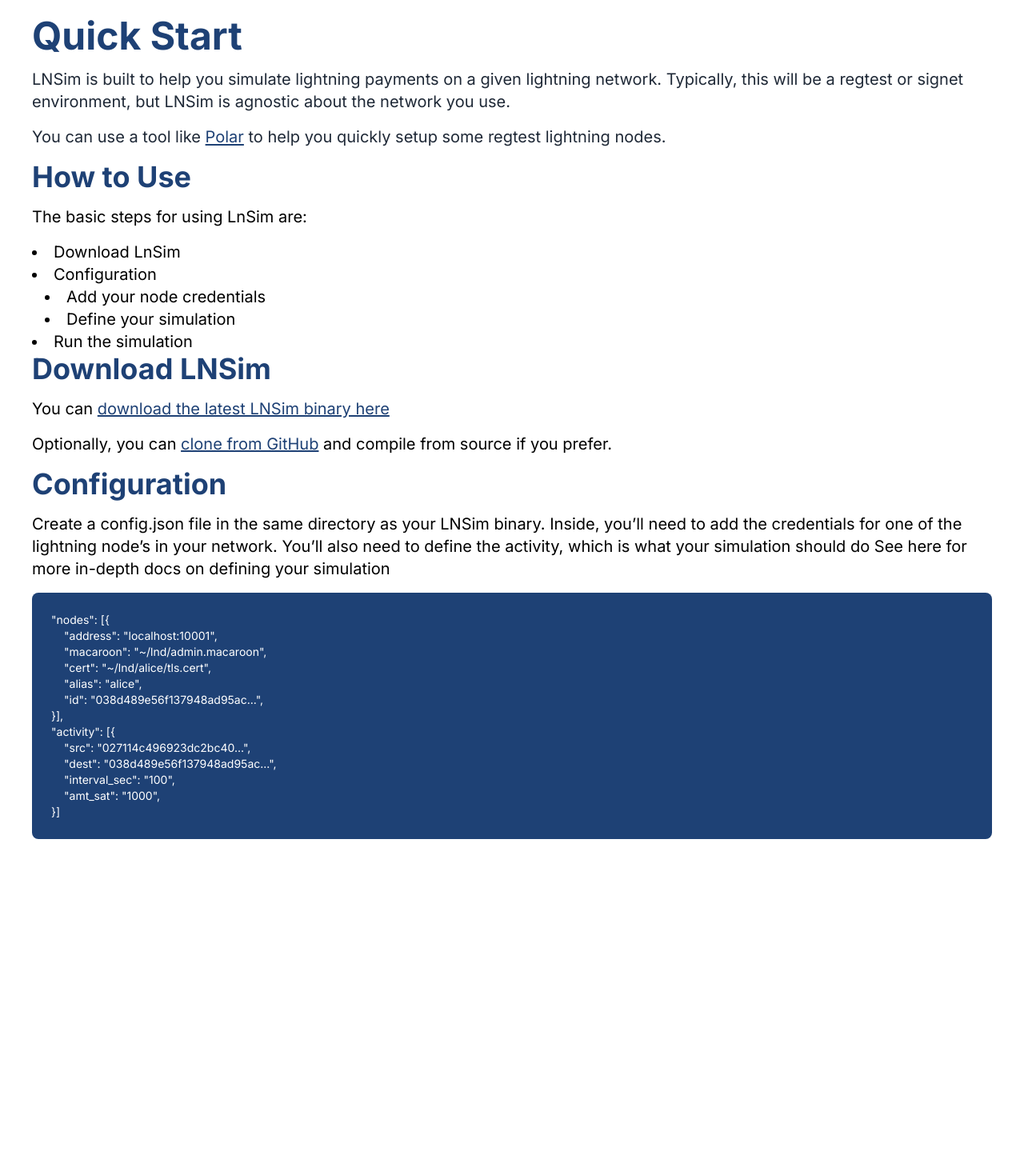
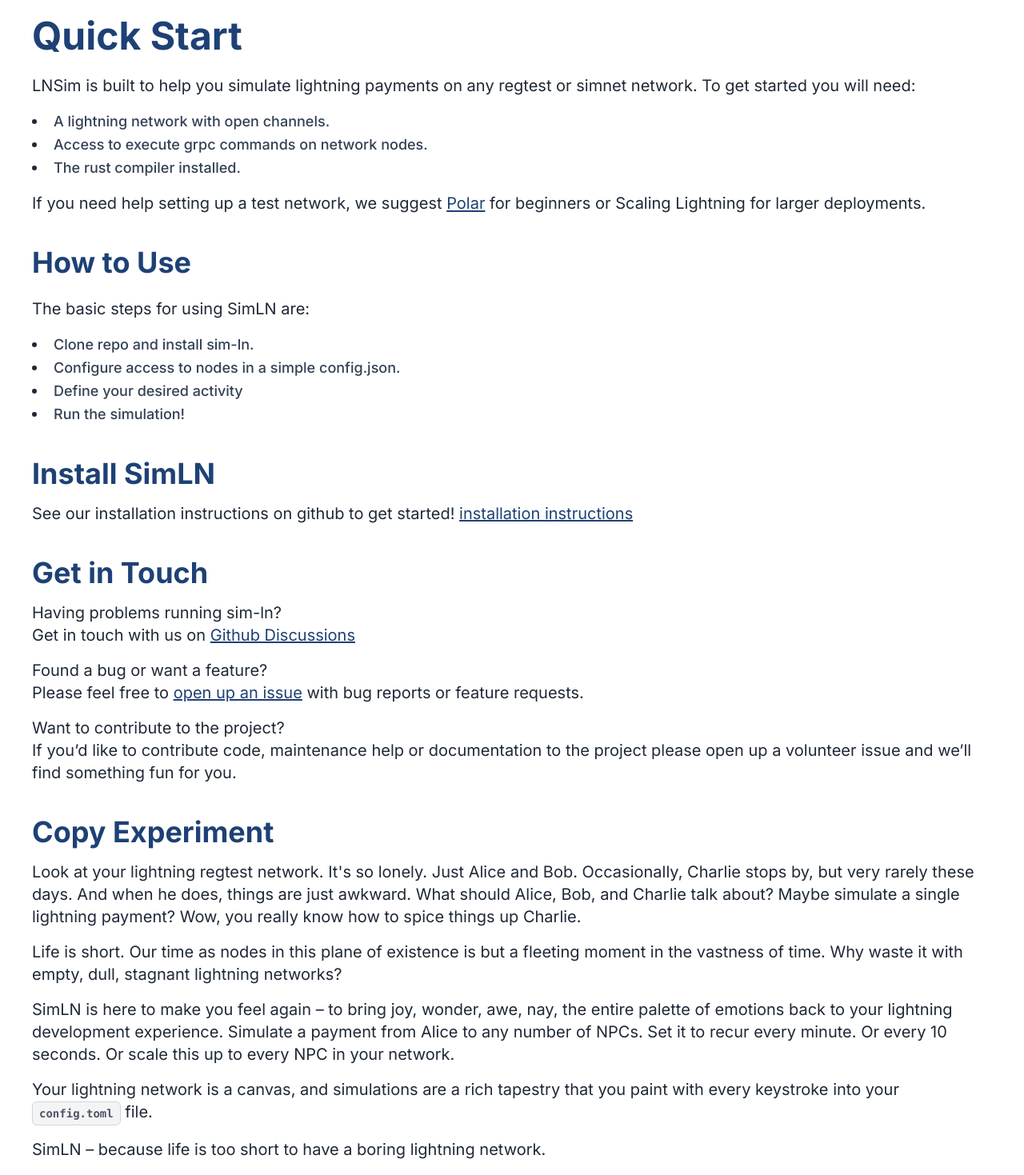
Before and after one commit to bitcoin-dev-project/sim-ln-website, a Next.js app: page /guide in a window 1280 px wide. Shown: the part 201-1670 px from the top of the page at 80% size. Before the commit the page ends 1290 px from the top, so only its background shows below. Built offline with nearby package versions, Linux system fonts and the light colour scheme.

Commit message:
feat: new copy

```diff
--- a/package.json
+++ b/package.json
@@ -19,6 +19,7 @@
     "postcss": "8.4.28",
     "react": "18.2.0",
     "react-dom": "18.2.0",
+    "sass": "^1.68.0",
     "tailwindcss": "3.3.3",
     "typescript": "5.1.6"
   }
--- a/src/pages/guide.tsx
+++ b/src/pages/guide.tsx
@@ -7,52 +7,185 @@
   return (
     <main className="w-full font-inter text-xl px-10 py-10 md:max-w-7xl mx-auto">
       <Image src={race_car} alt="race_car" />
-      <section className="text-gray-800 font-normal">
-        <h1 className="text-5xl pb-4 text-brand-primary font-bold">
+      <section className="text-gray-800 font-normal pb-10">
+        <h1 className="text-5xl pb-6 text-brand-primary font-bold">
           Quick Start
         </h1>
-        <p className="pb-4">
-          LNSim is built to help you simulate lightning payments on a given
-          lightning network. Typically, this will be a regtest or signet
-          environment, but LNSim is agnostic about the network you use.
+        <div className="flex flex-col gap-4">
+          <p>
+            LNSim is built to help you simulate lightning payments on any
+            regtest or simnet network. To get started you will need:
           </p>
-        <div className="pb-4">
-          You can use a tool like{" "}
+          <ul className="list-disc list-inside">
+            <li>
+              <span className="text-lg text-slate-700 font-medium">
+                A lightning network with open channels.
+              </span>
+            </li>
+            <li>
+              <span className="text-lg text-slate-700 font-medium">
+                Access to execute grpc commands on network nodes.
+              </span>
+            </li>
+            <li>
+              <span className="text-lg text-slate-700 font-medium">
+                The rust compiler installed.
+              </span>
+            </li>
+          </ul>
+          <p>
+            If you need help setting up a test network, we suggest{" "}
+            <span>
               <Link
                 className="underline underline-offset-2 text-brand-primary"
                 href="https://lightningpolar.com/"
                 target="_blank"
               >
                 Polar
-          </Link>{" "}
-          to help you quickly setup some regtest lightning nodes.
+              </Link>
+            </span>{" "}
+            for beginners or Scaling Lightning for larger deployments.
+          </p>
+        </div>
+      </section>
+
+      <section className="text-gray-800 font-normal pb-10">
+        <h2 className="text-4xl pb-6 text-brand-primary font-bold">
+          How to Use
+        </h2>
+        <div className="flex flex-col gap-4">
+          <p>The basic steps for using SimLN are:</p>
+          <ul className="list-disc list-inside">
+            <li>
+              <span className="text-lg text-slate-700 font-medium">
+                Clone repo and install sim-ln.
+              </span>
+            </li>
+            <li>
+              <span className="text-lg text-slate-700 font-medium">
+                Configure access to nodes in a simple config.json.
+              </span>
+            </li>
+            <li>
+              <span className="text-lg text-slate-700 font-medium">
+                Define your desired activity
+              </span>
+            </li>
+            <li>
+              <span className="text-lg text-slate-700 font-medium">
+                Run the simulation!
+              </span>
+            </li>
+          </ul>
+        </div>
+      </section>
+
+      <section className="text-gray-800 font-normal pb-10">
+        <h2 className="text-4xl pb-4 text-brand-primary font-bold">
+          Install SimLN
+        </h2>
+        <p>
+          See our installation instructions on github to get started!{" "}
+          <span>
+            <Link
+              href="https://github.com/bitcoin-dev-project/sim-ln#getting-started"
+              className="underline underline-offset-1 text-brand-primary"
+            >
+              installation instructions
+            </Link>
+          </span>
+        </p>
+      </section>
+      <section className="text-gray-800 font-normal pb-10">
+        <h2 className="text-4xl pb-4 text-brand-primary font-bold">
+          Get in Touch
+        </h2>
+        <div className="flex flex-col gap-4">
+          <div>
+            <p>Having problems running sim-ln?</p>
+            <p>
+              <span>Get in touch with us on </span>
+              <span>
+                <Link
+                  href="https://github.com/bitcoin-dev-project/sim-ln/discussions"
+                  className="underline underline-offset-1 text-brand-primary"
+                >
+                  Github Discussions
+                </Link>
+              </span>
+            </p>
+          </div>
+          <div>
+            <p>Found a bug or want a feature?</p>
+            <p>
+              <span>Please feel free to </span>
+              <span>
+                <Link
+                  href="https://github.com/bitcoin-dev-project/sim-ln/issues/new"
+                  className="underline underline-offset-1 text-brand-primary"
+                >
+                  open up an issue
+                </Link>
+              </span>
+              <span> with bug reports or feature requests.</span>
+            </p>
+          </div>
+          <div>
+            <p>Want to contribute to the project?</p>
+            <p>
+              If you’d like to contribute code, maintenance help or
+              documentation to the project please open up a volunteer issue and
+              we’ll find something fun for you.
+            </p>
+          </div>
+        </div>
+      </section>
+      <section className="text-gray-800 font-normal pb-10">
+        <h2 className="text-4xl pb-4 text-brand-primary font-bold">
+          Copy Experiment
+        </h2>
+        <div className="flex flex-col gap-4">
+          <p>
+            Look at your lightning regtest network. It&apos;s so lonely. Just Alice
+            and Bob. Occasionally, Charlie stops by, but very rarely these days.
+            And when he does, things are just awkward. What should Alice, Bob,
+            and Charlie talk about? Maybe simulate a single lightning payment?
+            Wow, you really know how to spice things up Charlie.
+          </p>
+          <p>
+            Life is short. Our time as nodes in this plane of existence is but a
+            fleeting moment in the vastness of time. Why waste it with empty,
+            dull, stagnant lightning networks?
+          </p>
+          <p>
+            SimLN is here to make you feel again – to bring joy, wonder, awe,
+            nay, the entire palette of emotions back to your lightning
+            development experience. Simulate a payment from Alice to any number
+            of NPCs. Set it to recur every minute. Or every 10 seconds. Or scale
+            this up to every NPC in your network.
+          </p>
+          <p>
+            Your lightning network is a canvas, and simulations are a rich
+            tapestry that you paint with every keystroke into your <Code>config.toml</Code>
+            file.
+          </p>
+          <p>
+            SimLN – because life is too short to have a boring lightning
+            network.
+          </p>
         </div>
       </section>
       <section>
-        <h2 className="text-4xl pb-4 text-brand-primary font-bold">How to Use</h2>
-        <p className="pb-4">The basic steps for using LnSim are:</p>
-        <ul className='list-disc list-inside'>
-          <li>
-            <span>Download LnSim</span>
-          </li>
-          <li>
-            <span>Configuration</span>
-            <ul className='ml-4 list-disc list-inside'>
-              <li>Add your node credentials</li>
-              <li>Define your simulation</li>
-            </ul>
-          </li>
-          <li>Run the simulation</li>
-        </ul>
-      </section>
-      <section>
-        <h2 className="text-4xl pb-4 text-brand-primary font-bold">Download LNSim</h2>
-        <p className="pb-4">You can <Link href="https://github.com/bitcoin-dev-project/sim-ln" className="underline underline-offset-1 text-brand-primary">download the latest LNSim binary here</Link></p>
-        <p className="pb-4">Optionally, you can <Link href="https://github.com/bitcoin-dev-project/sim-ln" className="underline underline-offset-1 text-brand-primary">clone from GitHub</Link> and compile from source if you prefer.</p>
-      </section>
-      <section>
-        <h2 className="text-4xl pb-4 text-brand-primary font-bold">Configuration</h2>
-        <p className="pb-4">Create a config.json file in the same directory as your LNSim binary. Inside, you’ll need to add the credentials for one of the lightning node’s in your network. You’ll also need to define the activity, which is what your simulation should do <Link href="/">See here </Link> for more in-depth docs on defining your simulation</p>
+        <h2 className="text-4xl pb-4 text-brand-primary font-bold">
+          Configuration
+        </h2>
+        <p className="pb-4">
+          Create a config.json file in the same directory as your SimLN binary.
+          Inside, you’ll need to add the credentials for one of the lightning
+          node’s in your network. You’ll also need to define the activity, which
+          is what your simulation should do <Link href="/">See here </Link> for
+          more in-depth docs on defining your simulation
+        </p>
       </section>
       <ConfigFileAnnotation />
     </main>
@@ -82,5 +215,15 @@
         <p>{`}]`}</p>
       </div>
     </div>
+  );
+};
+
+const Code = ({children}: {children: string}) => {
+  return (
+    <>
+    <span> </span>
+    <code className="bg-gray-100 border-gray-300 border-[1px] rounded-md text-gray-600 font-semibold px-2 inline-flex py-0 text-[14px]">{children}</code>
+    <span> </span>
+    </>
   )
 }
```
Also changed, not shown: src/pages/index.tsx (+104 -41 lines), src/styles/home.module.scss (added, +47 -0 lines). Lines whose indentation alone changed are shown as unchanged.
